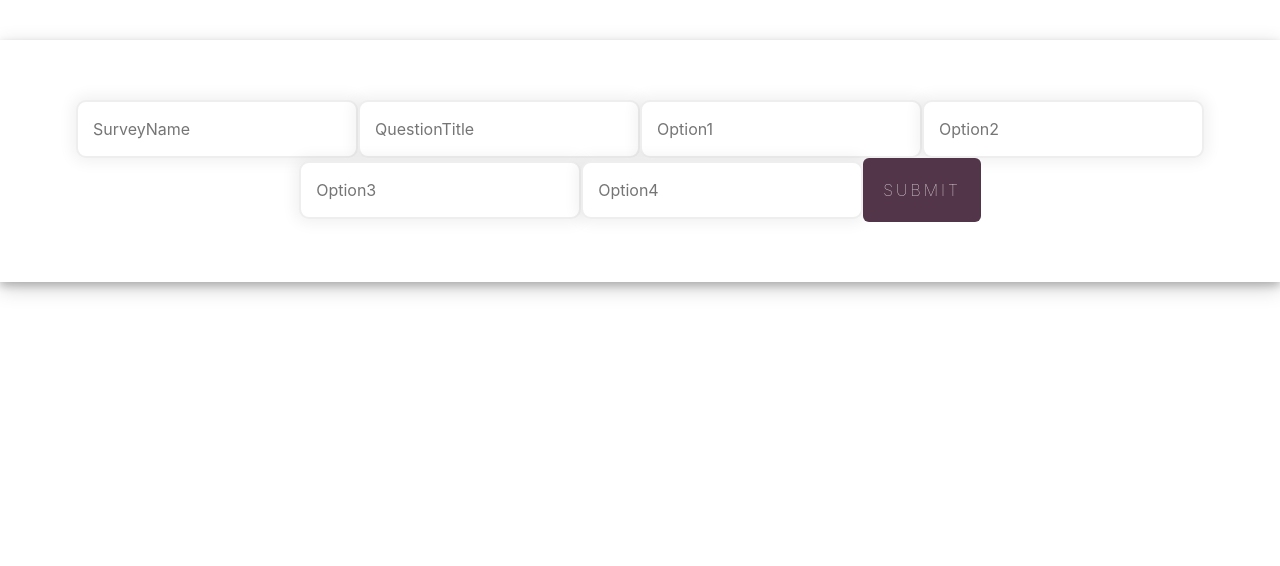
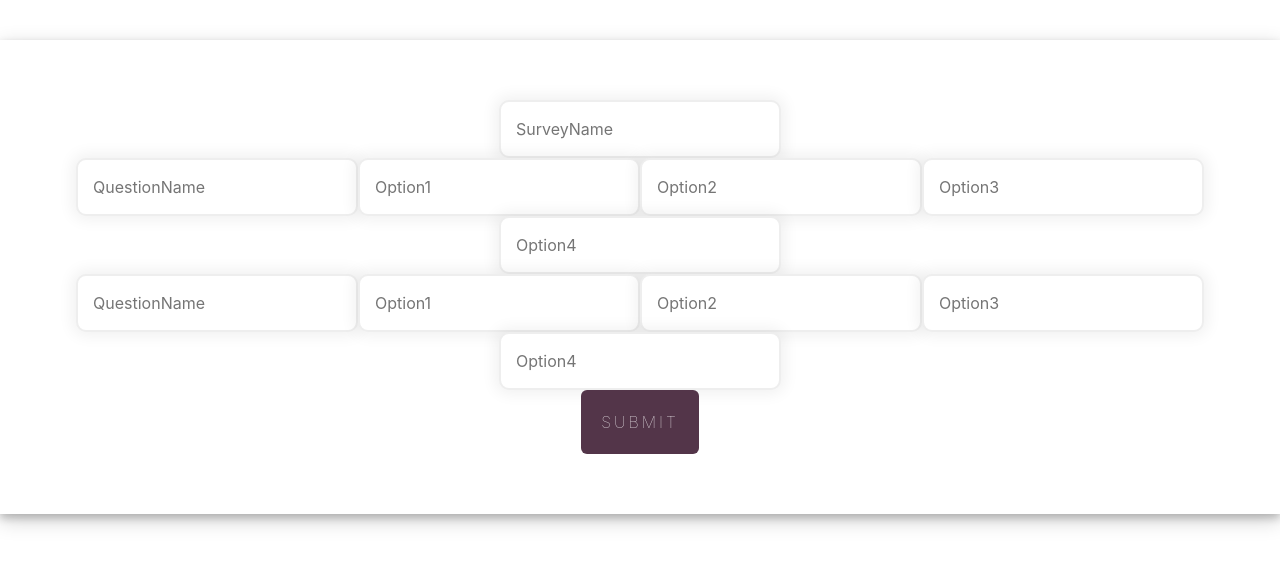
Before and after one commit to tylerdrewwork/Surveasy, a React (Create React App) app in the folder client/: page /create in a window 1280 px wide. Shown: the top 566 px of the page. Built offline with nearby package versions, Linux system fonts and the light colour scheme; the HTML template or start-up script is replaced by a standard one.

Commit message:
fix: separate inputs in create survey state

```diff
--- a/client/src/components/createSurvey/createSurvey.js
+++ b/client/src/components/createSurvey/createSurvey.js
@@ -7,23 +7,33 @@ import API from "../../utils/API";
 
 function CreateSurvey() {
 
-  const [surveyData, setSurveyData] = useState({})
+  const [questionInputs, setQuestionInputs] = useState(["", ""]);
+  const [surveyData, setSurveyData] = useState(new Array(questionInputs.length));
+
 
   function handleInputChange(event) {
-    const { name, value } = event.target;
-    setSurveyData({ ...surveyData, [name]: value });
+    const { name, value, parentElement } = event.target;
+    const key = parentElement.getAttribute('data-key');
+    const surveyDataArray = surveyData;
+
+    surveyDataArray[key] = { ...surveyDataArray[key], [name]: value };
+    setSurveyData({ ...surveyData, surveyDataArray });
   }
 
   function handleFormSubmit(event) {
     event.preventDefault();
     const token = localStorage.getItem('token');
 
-    API.createSurvey(formatSurveyData(surveyData), token).then(result => {
-      console.log(result);
-    });
+    console.log(surveyData);
+
+    // API.createSurvey(formatSurveyData(surveyData), token).then(result => {
+    //   console.log(result);
+    // });
   }
 
   function formatSurveyData(data) {
+
+
     const formattedData = {
       title: data.SurveyName,
       questions: [
@@ -45,11 +55,25 @@ function CreateSurvey() {
   return (
     <div className="back-div">
       <Input onChange={handleInputChange} name="SurveyName" />
-      <Input onChange={handleInputChange} name="QuestionTitle" />
-      <Input onChange={handleInputChange} name="Option1" />
-      <Input onChange={handleInputChange} name="Option2" />
-      <Input onChange={handleInputChange} name="Option3" />
-      <Input onChange={handleInputChange} name="Option4" />
+
+      {questionInputs.map((input, index) => {
+        return <div data-key={index} key={index}>
+          <Input onChange={handleInputChange} name={`QuestionName`} />
+          <Input onChange={handleInputChange} name={`Option1`} />
+          <Input onChange={handleInputChange} name={`Option2`} />
+          <Input onChange={handleInputChange} name={`Option3`} />
+          <Input onChange={handleInputChange} name={`Option4`} />
+        </div>
+      })}
+
+      {/* <div>
+        <Input onChange={handleInputChange} name="QuestionTitle" />
+        <Input onChange={handleInputChange} name="Option1" />
+        <Input onChange={handleInputChange} name="Option2" />
+        <Input onChange={handleInputChange} name="Option3" />
+        <Input onChange={handleInputChange} name="Option4" />
+      </div> */}
+
       <Button onClick={handleFormSubmit} name="Submit" />
     </div>
   );
```
